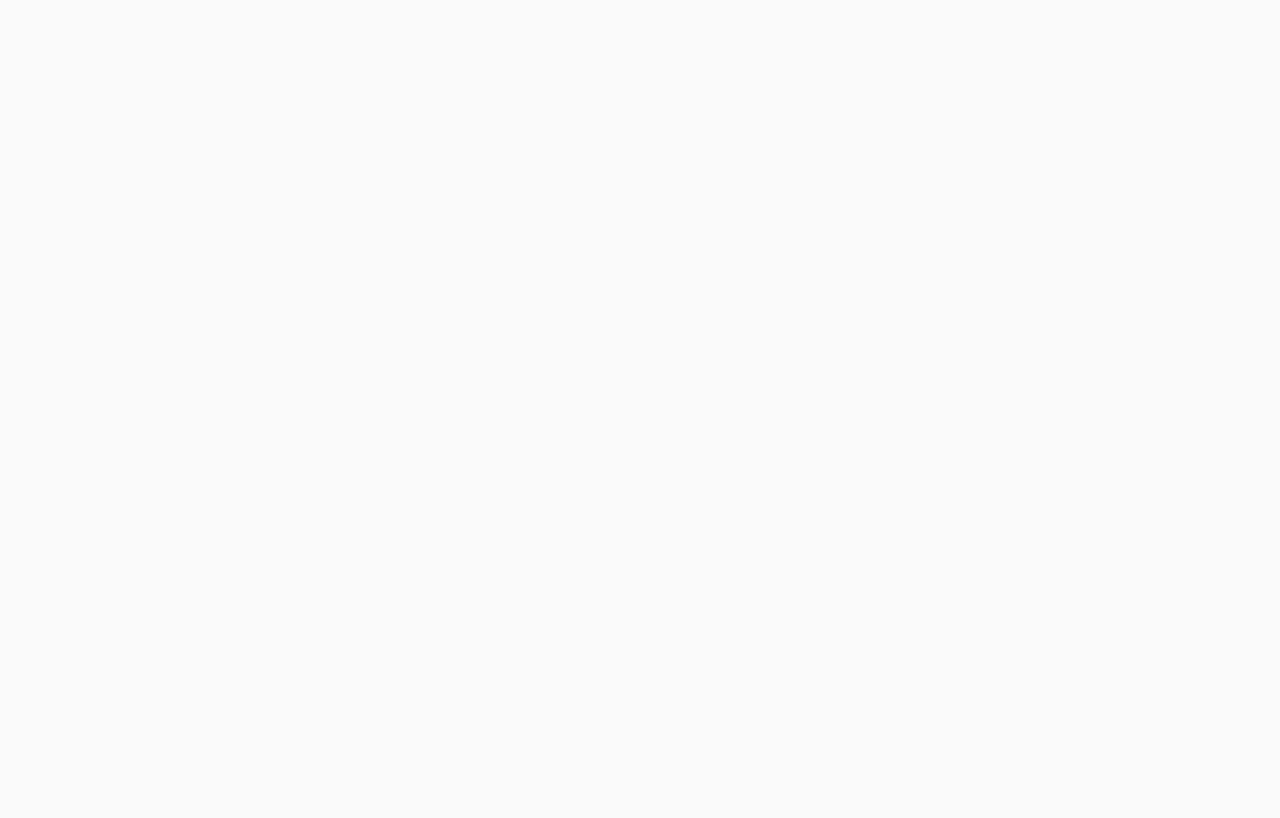
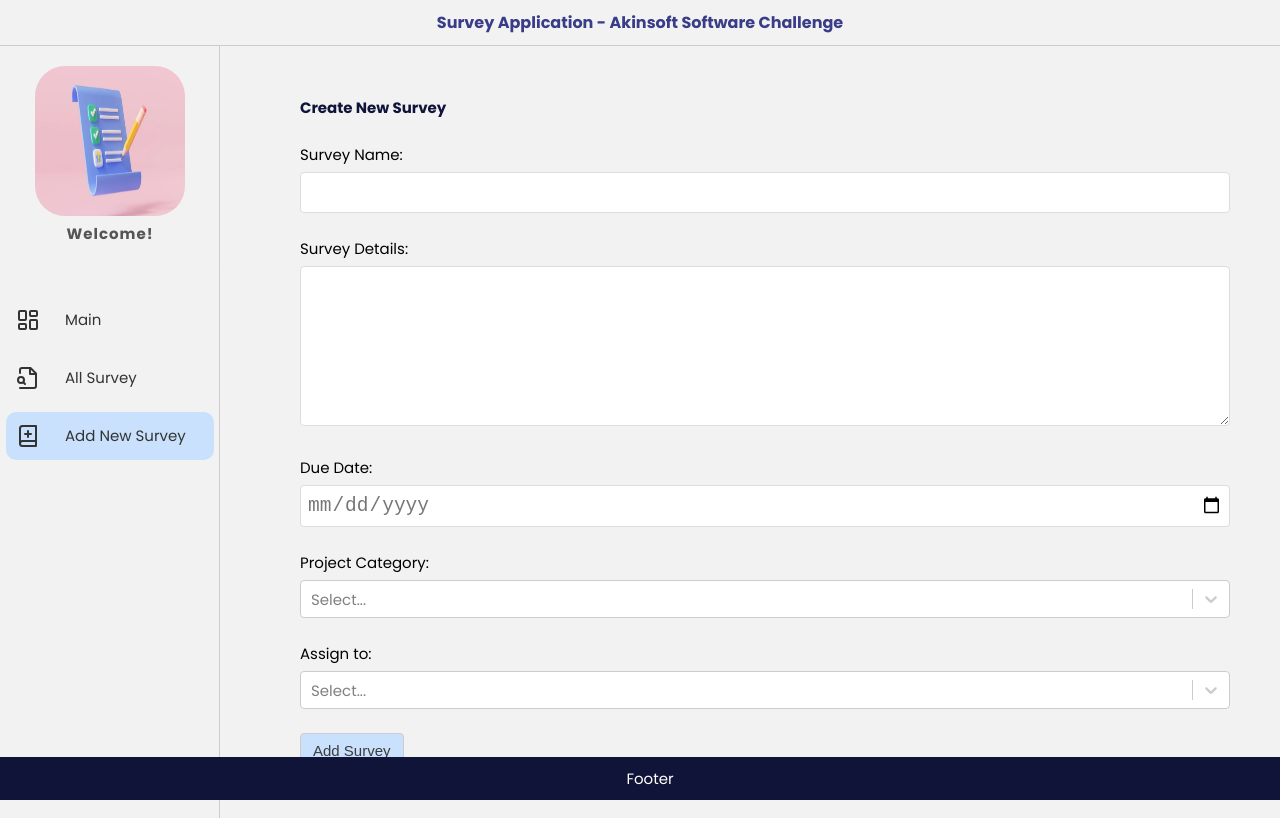
Before and after one commit to ardaalkan/akinsoft-software-challenge, a React (Vite) app in the folder client/: page /add in a window 1280 px wide. Before the commit this address had no page. Built offline with nearby package versions, Linux system fonts and the light colour scheme.

Commit message:
added new css/add page

```diff
--- a/client/package.json
+++ b/client/package.json
@@ -19,7 +19,8 @@
     "mongoose": "^7.6.0",
     "react": "^18.2.0",
     "react-dom": "^18.2.0",
-    "react-router-dom": "^6.16.0"
+    "react-router-dom": "^6.16.0",
+    "react-select": "^5.7.7"
   },
   "devDependencies": {
     "@types/react": "^18.2.15",
--- a/client/src/App.jsx
+++ b/client/src/App.jsx
@@ -1,6 +1,8 @@
 import { BrowserRouter, Routes, Route } from "react-router-dom";
 import SignIn from "./pages/SignIn/SignIn";
 import Signup from "./pages/SignUp/SignUp";
+import Add from "./pages/Add/Add";
+import All from "./pages/All/All";
 import Home from "./pages/Home/Home";
 import Layout from "./components/Layout/Layout";
 
@@ -10,6 +12,8 @@ export default function App() {
       <Routes>
         <Route element={<Layout />}>
           <Route path="/" element={<Home />} />
+          <Route path="/all" element={<All />}></Route>
+          <Route path="/add" element={<Add />}></Route>
         </Route>
         <Route path="sign-in" element={<SignIn />} />
         <Route path="sign-up" element={<Signup />} />
--- a/client/src/components/Footer/Footer.module.css
+++ b/client/src/components/Footer/Footer.module.css
@@ -7,6 +7,7 @@
     position: fixed;
     bottom: 0;
     width: 100%;
+    z-index: 3;
   }
 
   .footer-content {
--- a/client/src/components/Sidebar/Avatar/Avatar.module.css
+++ b/client/src/components/Sidebar/Avatar/Avatar.module.css
@@ -1,11 +1,18 @@
 .avatar {
   display: inline-block;
-    height: 180px;
-    width: 180px;
-    border-radius: 50%;
+  height: 150px;
+  width: 150px;
+  border-radius: 20%;
   overflow: hidden;
 }
 .avatar img {
   width: 100%;
   height: 100%;
 }
+
+@media (max-width: 900px) {
+  .avatar {
+    height: 60px;
+    width: 60px;
+  }
+}
--- a/client/src/components/Sidebar/Sidebar.jsx
+++ b/client/src/components/Sidebar/Sidebar.jsx
@@ -4,24 +4,22 @@ import { BookPlus, LayoutDashboard, FileSearch } from "lucide-react";
 import Image from "../../assets/images/survey_app_image.jpg";
 import Avatar from "./Avatar/Avatar";
 import styles from "./Sidebar.module.css";
-/*
-styles ifadesi ile css stil tanımlarının ilişkilendirilmesini kolaylaştırır ve stil sınıflarının
-izole olarak kullanılmasını sağlar yani stil isim çakışmalarını ve kaygıları ortadan kaldırır.
-*/
+
 export default function Sidebar() {
   const [width, setWidth] = useState(window.innerWidth);
   const breakpoint = 720;
-  /*
-sayfa genişliğini izleyen bir React işlev bileşeni oluşturur. Sayfa genişliği değiştiğinde, yeni genişlik değeri kaydedilir ve
-bileşenin yeniden render edilmesi sağlanır. Aynı zamanda bileşen kaldırıldığında veya etkisi değiştirildiğinde olay dinleyicisi kaldırılır.
-*/
+
   useEffect(() => {
-    window.addEventListener("resize", () => setWidth(window.innerWidth));
-    return () =>
-      window.removeEventListener("resize", () => setWidth(window.innerWidth));
+    const handleResize = () => {
+      setWidth(window.innerWidth);
+    };
+
+    window.addEventListener("resize", handleResize);
+    return () => {
+      window.removeEventListener("resize", handleResize);
+    };
   }, []);
 
-  // Bu işlev, etkin linkler için "active_link" sınıfını ekler
   const classNameFunc = ({ isActive }) => (isActive ? styles.activeLink : "");
 
   return (
@@ -29,7 +27,7 @@ bileşenin yeniden render edilmesi sağlanır. Aynı zamanda bileşen kaldırıl
       <div className={styles.sidebarContent}>
         <div className={styles.user}>
           <Avatar src={Image}></Avatar>
-          <p>Welcome!</p>
+          <p className={styles.userText}>Welcome!</p>
         </div>
         <nav className={styles.links}>
           <ul>
@@ -40,7 +38,7 @@ bileşenin yeniden render edilmesi sağlanır. Aynı zamanda bileşen kaldırıl
                 className={classNameFunc}
               >
                 <LayoutDashboard style={{ marginRight: "25px" }} />
-                {width > breakpoint && <span>Dashboard</span>}
+                {width > breakpoint && <span>Main</span>}
               </NavLink>
             </li>
             <li>
--- a/client/src/components/Sidebar/Sidebar.module.css
+++ b/client/src/components/Sidebar/Sidebar.module.css
@@ -1,5 +1,5 @@
 .sidebar {
-  width: 20rem;
+  width: 22rem;
   background: #f2f2f2;
   min-height: 100vh;
   position: fixed;
@@ -7,6 +7,7 @@
   box-sizing: border-box;
   border-right: 1px solid rgb(205, 203, 203);
   color: #555;
+  z-index: 2;
 }
 .sidebarContent {
   position: fixed;
@@ -16,11 +17,11 @@
   font-weight: bold;
   text-align: center;
   letter-spacing: 1px;
-  padding: 40px 30px;
+  padding: 20px 0px;
   border-bottom: 1px solid rgba(255, 255, 255, 0.2);
 }
 .sidebar .links {
-  margin-top: 80px;
+  margin-top: 30px;
 }
 .sidebar .links li {
   margin: 10px 0.6rem 0 0.6rem;
@@ -63,11 +64,6 @@
     align-items: center;
   }
 
-  .avatar {
-    height: 40px;
-    width: 40px;
-  }
-
   .sidebar .links {
     margin-top: 25px;
   }
--- a/client/src/index.css
+++ b/client/src/index.css
@@ -2,7 +2,11 @@
 
 :root {
   font-family: Inter, system-ui, Avenir, Helvetica, Arial, sans-serif;
-  background-color: rgb(250, 250, 250);
+  background: #f2f2f2;
+}
+
+html {
+  font-size: 62.5%;
 }
 
 body {
@@ -26,53 +30,64 @@ ul {
 body {
   font-family: Poppins, sans-serif;
   margin: 0;
-  font-size: 1.2rem;
+  font-size: 1.5rem;
+}
+label {
+  display: block;
+  margin: 24px auto;
+}
+label span {
+  display: block;
+  margin-bottom: 6px;
+}
+input,
+textarea {
+  padding: 8px 6px;
+  font-size: 1.3em;
+  color: #777;
+  width: 100%;
+  box-sizing: border-box;
+  border: 1px solid #ddd;
+  border-radius: 4px;
+}
+textarea {
+  min-height: 160px;
+}
+.error {
+  color: red;
+  background: pink;
+  border: 1px solid red;
+  border-radius: 4px;
+  padding: 8px;
+  margin: 10px 0;
 }
 
-/* a {
-  font-weight: 500;
-  color: #646cff;
-  text-decoration: inherit;
-}
-a:hover {
-  color: #535bf2;
+@media (max-width: 900px) {
+  html {
+    font-size: 55%;
+  }
+
+  body {
+    font-size: 1.55em;
+  }
+
+  .project-details {
+    display: flex;
+    flex-direction: column;
+  }
 }
 
 
-
-h1 {
-  font-size: 3.2em;
-  line-height: 1.1;
+.btn {
+  background: #fff;
+  padding: 8px 12px;
+  border-radius: 4px;
+  color: var(--primary-color);
+  cursor: pointer;
+  font-size: 1em;
+  border: 1px solid var(--primary-color);
 }
-
-button {
-  border-radius: 8px;
-  border: 1px solid transparent;
-  padding: 0.6em 1.2em;
-  font-size: 1em;
-  font-weight: 500;
-  font-family: inherit;
-  background-color: #1a1a1a;
-  cursor: pointer;
-  transition: border-color 0.25s;
+.btn:hover {
+  color: #fff;
+  background-color: var(--primary-color);
 }
-button:hover {
-  border-color: #646cff;
-}
-button:focus,
-button:focus-visible {
-  outline: 4px auto -webkit-focus-ring-color;
-}
-
-@media (prefers-color-scheme: light) {
-  :root {
-    color: #213547;
-    background-color: #ffffff;
-  }
-  a:hover {
-    color: #747bff;
-  }
-  button {
-    background-color: #f9f9f9;
-  }
-} */
--- /dev/null
+++ b/client/src/pages/Add/Add.jsx
@@ -0,0 +1,42 @@
+import { useState } from "react";
+import Select from "react-select";
+import styles from "./Add.module.css";
+
+export default function Add() {
+  const [name, setName] = useState("");
+
+  return (
+    <div className={styles.main}>
+      <h2>Create New Survey</h2>
+      <form>
+        <label>
+          <span>Survey Name:</span>
+          <input
+            type="text"
+            required
+            onChange={(e) => setName(e.target.value)}
+            value={name}
+          ></input>
+        </label>
+        <label>
+          <span>Survey Details:</span>
+          <textarea></textarea>
+        </label>
+
+        <label>
+          <span>Due Date:</span>
+          <input type="date" />
+        </label>
+        <label>
+          <span>Project Category:</span>
+          <Select />
+        </label>
+        <label>
+          <span>Assign to:</span>
+          <Select />
+        </label>
+        <button className={styles.btn}>Add Survey</button>
+      </form>
+    </div>
+  );
+}
--- /dev/null
+++ b/client/src/pages/Add/Add.module.css
@@ -0,0 +1,27 @@
+.main {
+  height: 100%;
+  margin-left: 25rem;
+  padding: 50px;
+  display: flex;
+  flex-direction: column;
+}
+
+.btn {
+  background: #c9e1fd;
+  padding: 8px 12px;
+  border-radius: 4px;
+  color: #3b3b3b;
+  cursor: pointer;
+  font-size: 1em;
+  border: 1px solid rgb(205, 203, 203);
+}
+.btn:hover {
+  color: #2e2e2e;
+  background-color: #b5d8ff;
+}
+
+@media (max-width: 900px) {
+  .main {
+    margin-left: 15%;
+  }
+}
--- /dev/null
+++ b/client/src/pages/All/All.jsx
@@ -0,0 +1,5 @@
+export default function All() {
+  return (
+    <div>All</div>
+  )
+}
```
Also changed, not shown: client/src/pages/All/All.module.css (added), 1 other file (tests, documents, lock files or other folders). Lines whose indentation alone changed are shown as unchanged.
